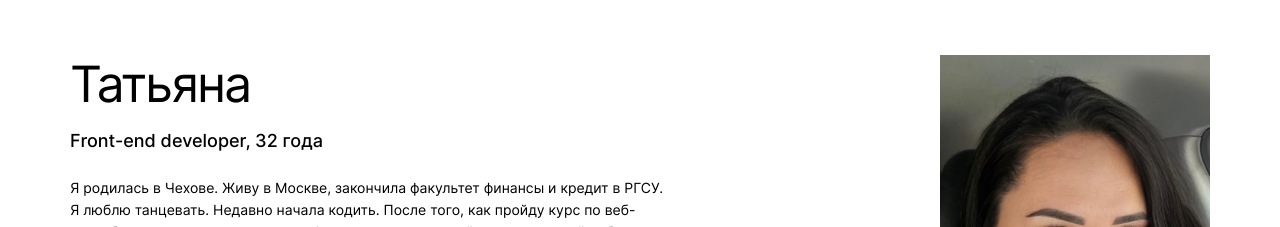
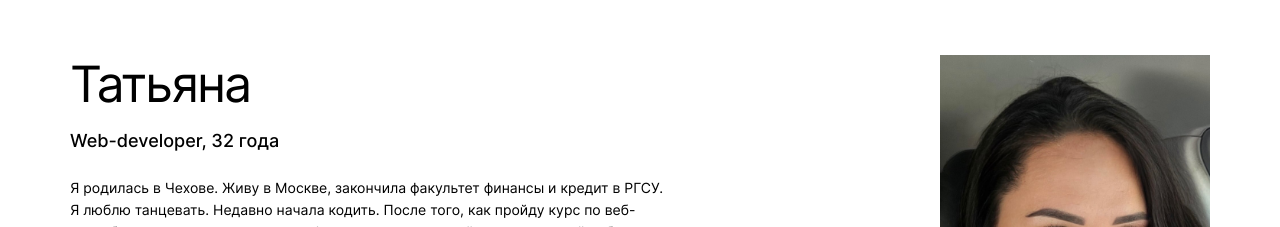
Before and after one commit to vedy22/movies-explorer-frontend, a React (Create React App) app: page / in a window 1280 px wide. Shown: the part 2040-2267 px from the top of the page. Built offline with nearby package versions, Linux system fonts and the light colour scheme; no server answers.

Commit message:
Update AboutMe.js

```diff
--- a/src/components/Main/AboutMe/AboutMe.js
+++ b/src/components/Main/AboutMe/AboutMe.js
@@ -12,7 +12,7 @@ function AboutMe() {
       <div className="student__info">
         <div className="student__left-block">
           <h3 className="student__name">Татьяна</h3>
-          <p className="student__about">Front-end developer, 32 года</p>
+          <p className="student__about">Web-developer, 32 года</p>
           <p className="student__description">
             Я родилась в Чехове. Живу в Москве, закончила факультет финансы и кредит в РГСУ. Я люблю танцевать.
             Недавно начала кодить. После того, как пройду курс по веб-разработке, планирую
```
